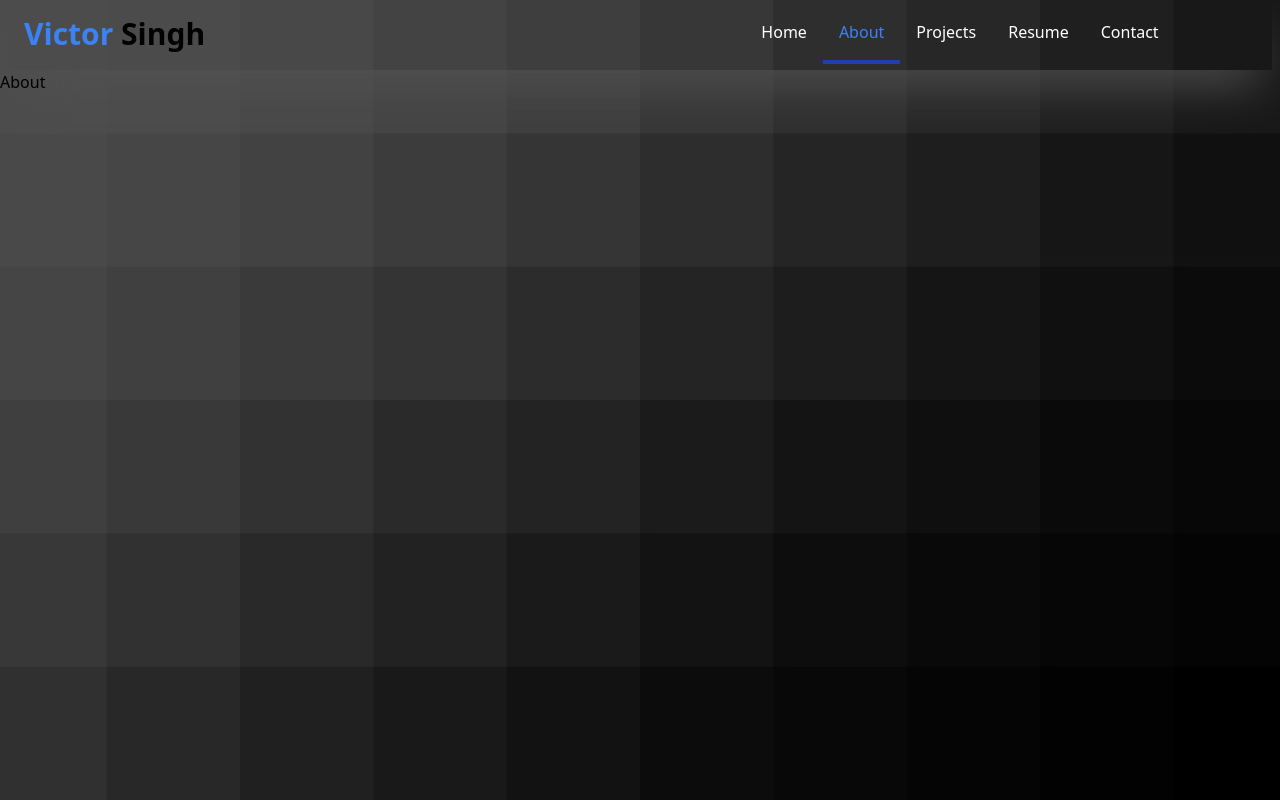
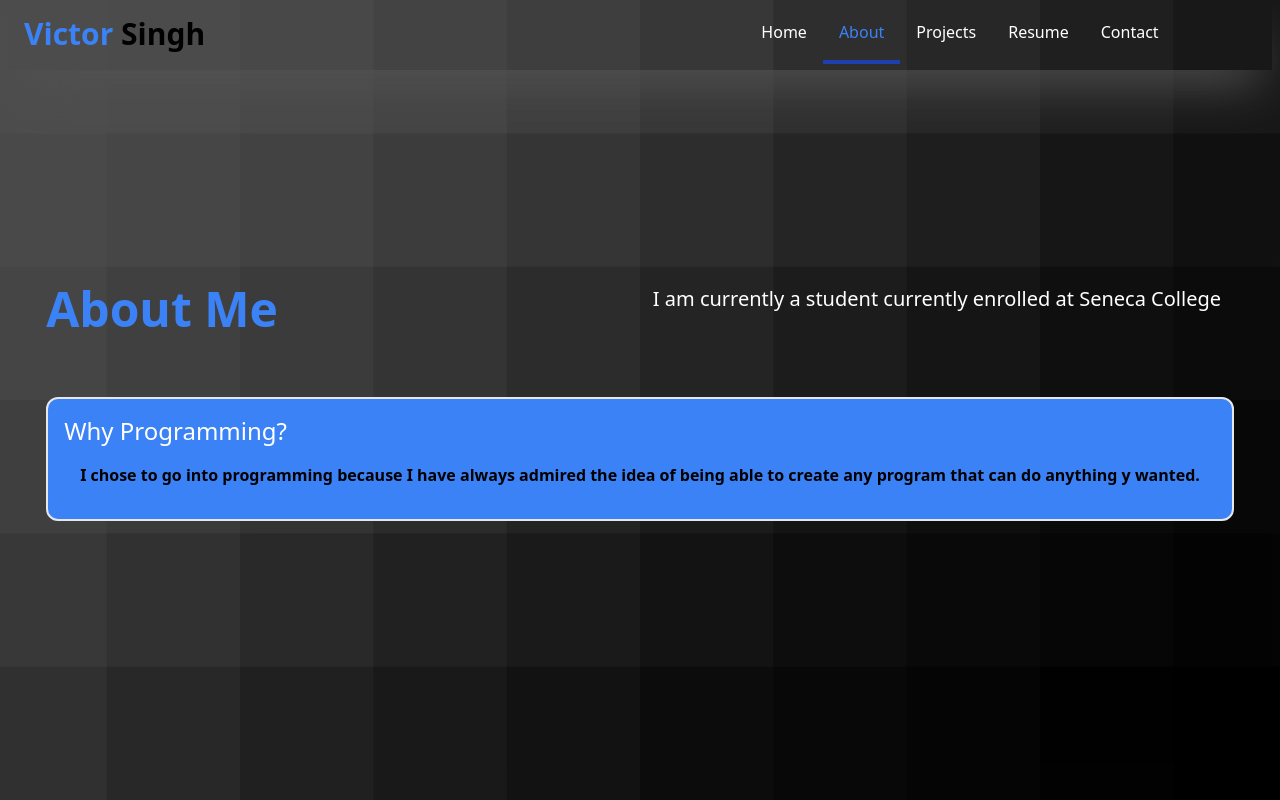
Before and after one commit to VictorRSingh/Vic-Bot, a Next.js app in the folder src/website/: page /about in a window 1280 px wide. Built offline with nearby package versions, Linux system fonts and the light colour scheme.

Commit message:
Website About Me

```diff
--- a/src/website/pages/about.js
+++ b/src/website/pages/about.js
@@ -5,7 +5,25 @@ export default function About(props) {
 
   return (
     <>
-    About
+      <div className="h-5/6 flex items-center justify-center p-4">
+        <div className="grid grid-cols-2 gap-y-16">
+          <div className="col-span-1 text-left flex items-center">
+            <h1 className="text-blue-500 font-semibold text-5xl">About Me</h1>
+          </div>
+          <div className=" col-span-1 text-center">
+            <p className="text-white text-xl">
+              I am currently a student currently enrolled at Seneca College
+            </p>
+          </div>
+          <div className="border-2 rounded-xl col-span-2 bg-blue-500 p-4">
+            <h1 className="text-white text-2xl">Why Programming?</h1>
+            <p className="text-black font-semibold p-4">
+              I chose to go into programming because I have always admired the
+              idea of being able to create any program that can do anything y              wanted.
+            </p>
+          </div>
+        </div>
+      </div>
     </>
   );
 }
--- a/src/website/pages/index.js
+++ b/src/website/pages/index.js
@@ -13,9 +13,9 @@ export default function Home() {
           />
         </div>
       </div>
-      <div className="flex px-8">
+      {/* `    <div className="flex px-8">
           <Button text="Learn More"/>
-        </div>
+        </div>` */}
     </>
   );
 }
```
